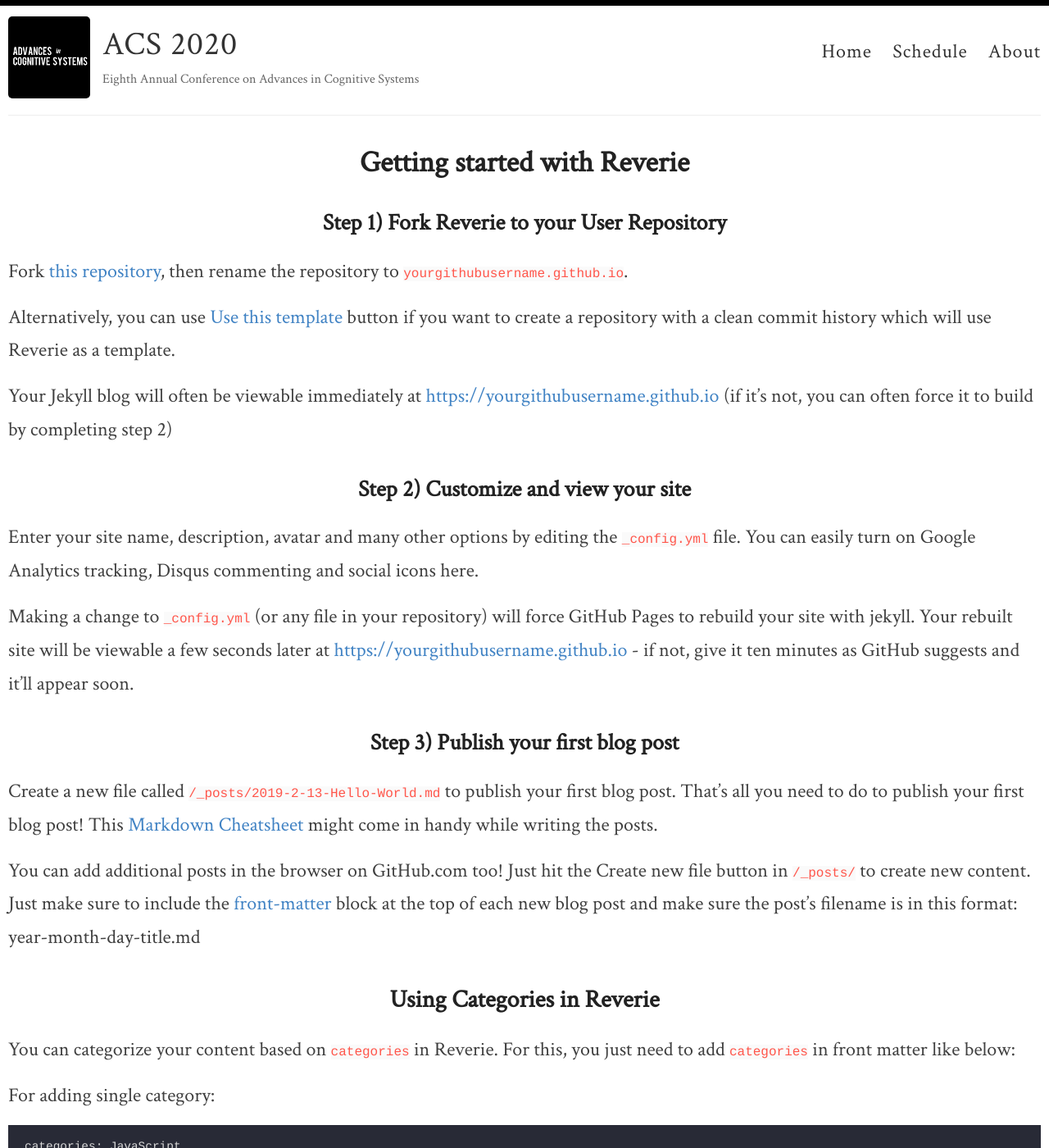
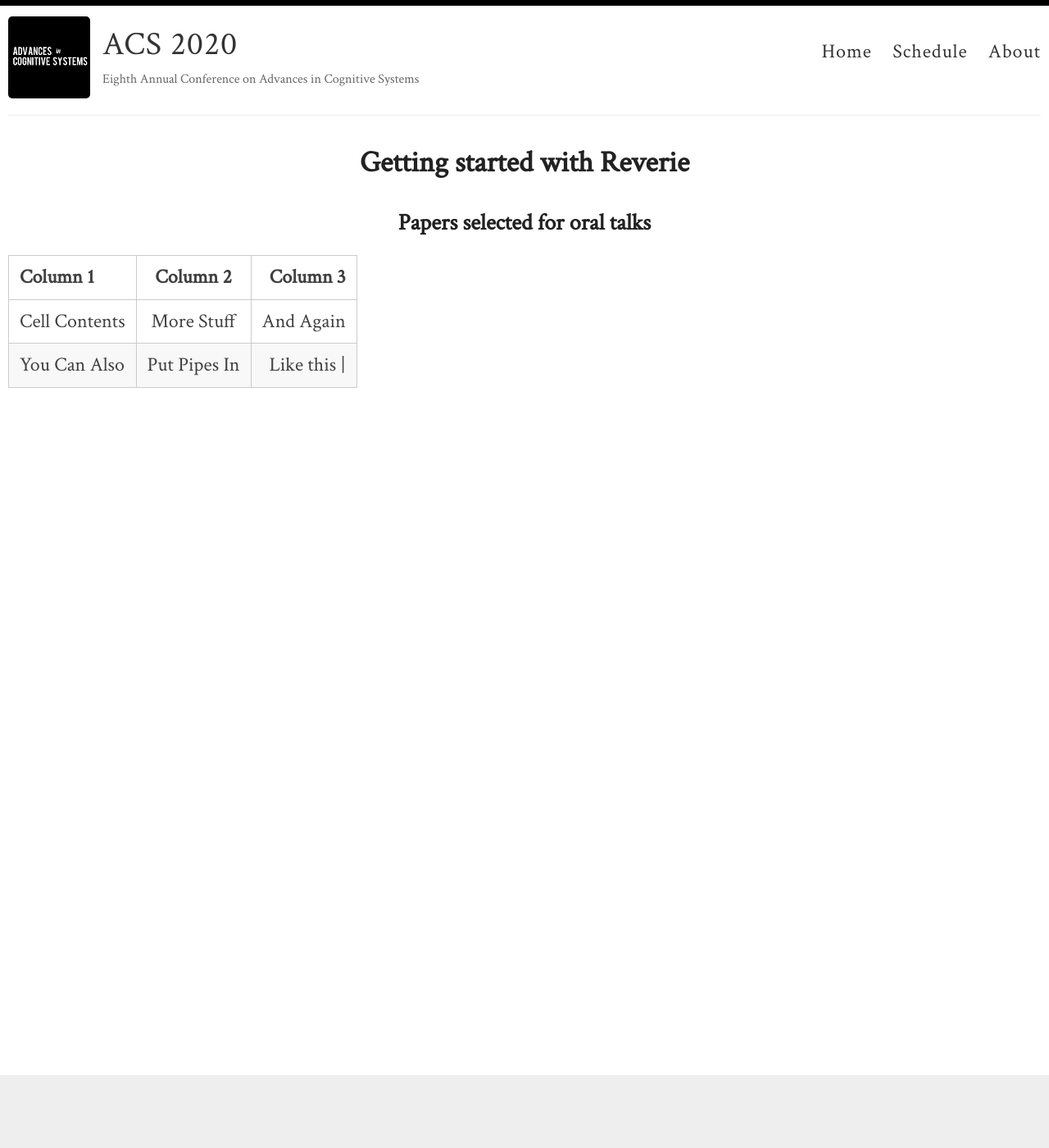
Before and after one commit to anna-reali/dc2021, a Jekyll site: the page built from _pages/schedule.md, in a window 1280 px wide and 1400 px high. Shown: the whole window at 82% size. Built offline with Jekyll 4.4.1, drawn with Linux system fonts in a browser that asks for light colours; some of the changed text lies outside the part shown.

Commit message:
Update schedule.md

````diff
--- a/_pages/schedule.md
+++ b/_pages/schedule.md
@@ -4,48 +4,9 @@ title: Getting started with Reverie
 permalink: /schedule/
 ---
 
-### Step 1) Fork Reverie to your User Repository
+### Papers selected for oral talks
 
-Fork [this repository](https://github.com/amitmerchant1990/reverie), then rename the repository to `yourgithubusername.github.io`.
-
-Alternatively, you can use [Use this template](https://github.com/amitmerchant1990/reverie/generate) button if you want to create a repository with a clean commit history which will use Reverie as a template.
-
-Your Jekyll blog will often be viewable immediately at <https://yourgithubusername.github.io> (if it's not, you can often force it to build by completing step 2)
-
-### Step 2) Customize and view your site
-
-Enter your site name, description, avatar and many other options by editing the `_config.yml` file. You can easily turn on Google Analytics tracking, Disqus commenting and social icons here.
-
-Making a change to `_config.yml` (or any file in your repository) will force GitHub Pages to rebuild your site with jekyll. Your rebuilt site will be viewable a few seconds later at <https://yourgithubusername.github.io> - if not, give it ten minutes as GitHub suggests and it'll appear soon.
-
-### Step 3) Publish your first blog post
-
-Create a new file called `/_posts/2019-2-13-Hello-World.md` to publish your first blog post. That's all you need to do to publish your first blog post! This [Markdown Cheatsheet](https://github.com/adam-p/markdown-here/wiki/Markdown-Cheatsheet) might come in handy while writing the posts.
-
-> You can add additional posts in the browser on GitHub.com too! Just hit the <kbd>Create new file</kbd> button in `/_posts/` to create new content. Just make sure to include the [front-matter](http://jekyllrb.com/docs/frontmatter/) block at the top of each new blog post and make sure the post's filename is in this format: year-month-day-title.md
-
-## Using Categories in Reverie
-
-You can categorize your content based on `categories` in Reverie. For this, you just need to add `categories` in front matter like below:
-
-For adding single category:
-
-```md
-categories: JavaScript
-```
-
-For adding multiple categories:
-
-```md
-categories: [PHP, Laravel]
-```
-
-The contegorized content can be shown over this URL: <https://yourgithubusername.github.io/categories/>
-
-## RSS
-
-The generated [RSS feed](https://en.wikipedia.org/wiki/RSS) of your blog can be found at <https://yourgithubusername.github.io/feed>. You can see the example RSS feed over [here](https://www.amitmerchant.com/reverie/feed).
-
-## Sitemap
-
-The generated sitemap of your blog can be found at <https://yourgithubusername.github.io/sitemap>. You can see the example sitemap feed over [here](https://www.amitmerchant.com/reverie/sitemap).
+| Column 1       | Column 2     | Column 3     |
+| :------------- | :----------: | -----------: |
+|  Cell Contents | More Stuff   | And Again    |
+| You Can Also   | Put Pipes In | Like this \| |
````
